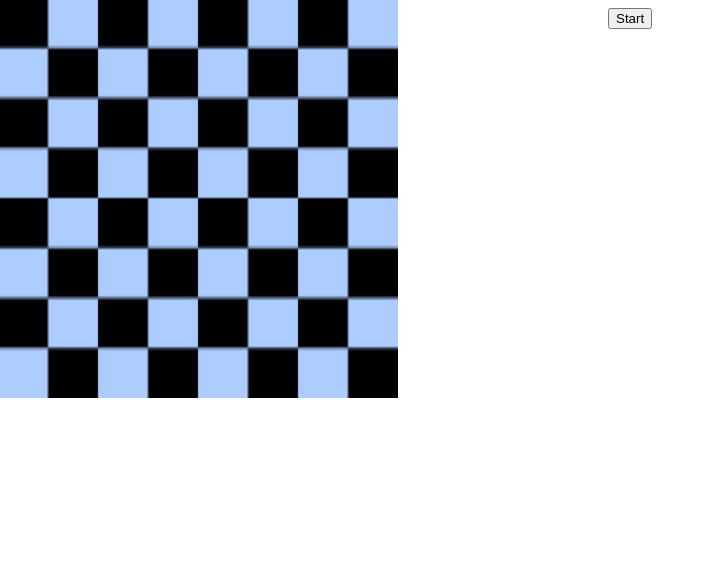
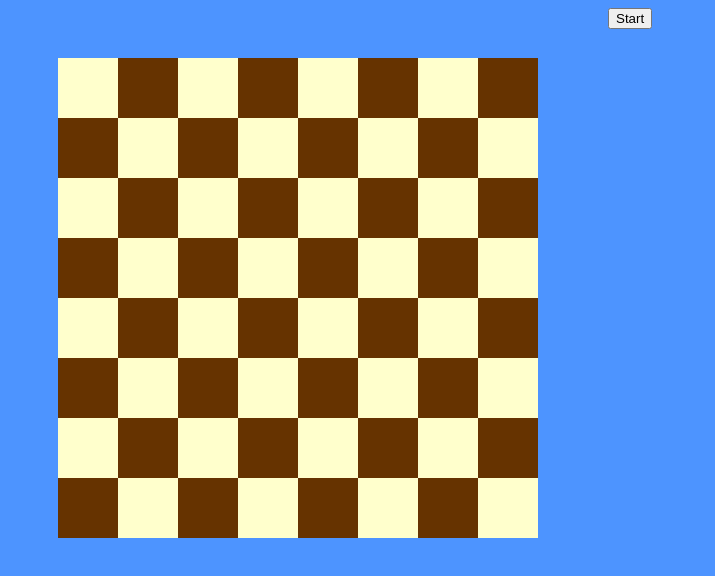
Before and after one commit to teeveeJS/CBV2, a plain HTML site: page index.html in a window 1280 px wide. Shown: the whole page, without its empty margins (0-715 px from the left). Drawn offline with Linux system fonts and the light colour scheme.

Commit message:
images, fixed board, color scheme

```diff
--- a/graphics.js
+++ b/graphics.js
@@ -1,20 +1,21 @@
-var size = 400;
+var size = 480;
 
 window.onload = function(){
+  document.body.style.backgroundColor = "#4d94ff";
+
   var canvas = document.createElement("CANVAS");
   document.body.appendChild(canvas);
   canvas.setAttribute("id", "board");
-  canvas.style.backgroundColor = "black";
+  canvas.style.backgroundColor = "#ffffcc";
+  canvas.style.marginTop = "50px";
+  canvas.style.marginLeft = "50px";
 
   document.getElementById("start_game").addEventListener("click", new_game);
   document.getElementById("board").addEventListener("click", graphicsMove);
 
-  document.getElementById("board").style.height = size + "px";
-  document.getElementById("board").style.width = size + "px";
-  console.log('board size set to: ' + size);
-
-  document.getElementById("board").style.marginLeft = "-10px";
-  document.getElementById("board").style.marginTop = "-10px";
+  var can = document.getElementById("board");
+  can.height = size;
+  can.width = size;
 
   colorize();
 
@@ -24,15 +25,14 @@ window.onload = function(){
 };
 
 function colorize(){
-  var x = 32/3; //someone explain
-  var sq_size = size/x;
+  var sq_size = size/8;
 
-  for(var i=0; i<x; i++){
-    for(var j=0; j<x; j++){
+  for(var i=0; i<8; i++){
+    for(var j=0; j<8; j++){
       var ctx = document.getElementById("board").getContext("2d");
       if(i%2 === 0 && j%2 !== 0 || i%2 !== 0 && j%2 === 0){
-        ctx.fillStyle = "#adccff";
-        ctx.fillRect(i*sq_size, j*sq_size/2, sq_size, sq_size/2);//WHY DO I NEED TO DIVIDE BY 2???
+        ctx.fillStyle = "#663300";
+        ctx.fillRect(i*sq_size, j*sq_size, sq_size, sq_size);
       }
     }
   }
--- a/index.html
+++ b/index.html
@@ -2,7 +2,7 @@
 <html>
   <head>
     <title>Chess</title>
-    <!--<link rel="shortcut icon" href="king.ico">-->
+    <link rel="shortcut icon" href="img/king.ico">
     <link rel="stylesheet" href="stylesheet.css">
   </head>
   <body>
--- a/pieces.js
+++ b/pieces.js
@@ -5,6 +5,8 @@ function CP(name, color, Alf, Num) {
   this.Num = Num;
   this.isCaptured = false; //OBSOLETE
   this.hasMoved = false; //will not matter unless pawn, king, or rook
+
+  this.src = "img/" + color + name + ".gif";
 
   this.moveTo = function(a, n){
     this.Alf = a;
--- a/stylesheet.css
+++ b/stylesheet.css
@@ -1,10 +1,10 @@
 *{
   position: absolute;
 }
-
+/*
 #board{
   background-color: #000000;
-}
+}*/
 
 #start_game{
   margin-left: 600px;
```
Also changed, not shown: img/bB.gif (added), img/bK.gif (added), img/bN.gif (added), img/bQ.gif (added), img/bR.gif (added), img/bp.gif (added), img/king.ico (added), img/wB.gif (added), img/wK.gif (added), img/wN.gif (added), img/wQ.gif (added), img/wR.gif (added), img/wp.gif (added).
